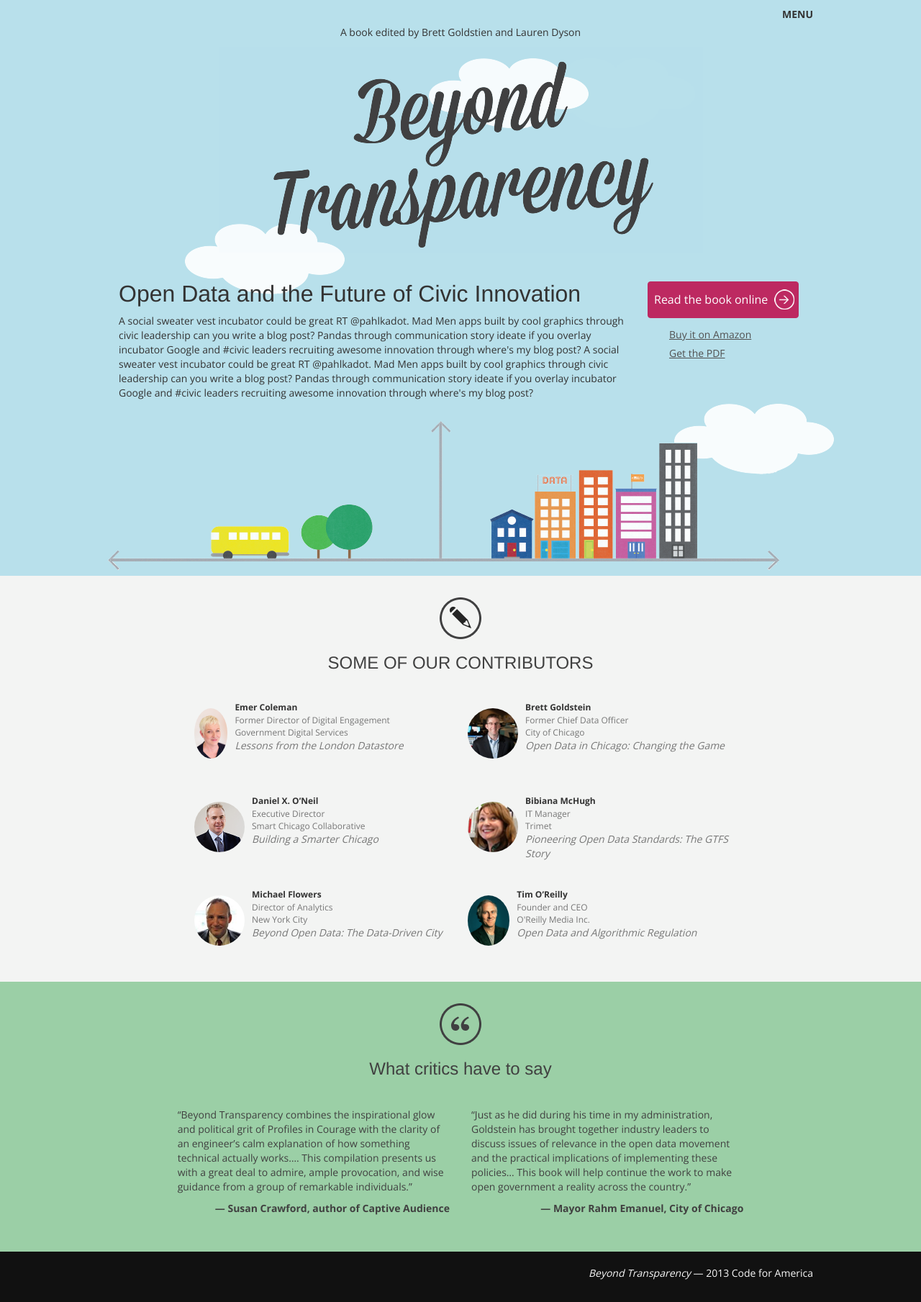
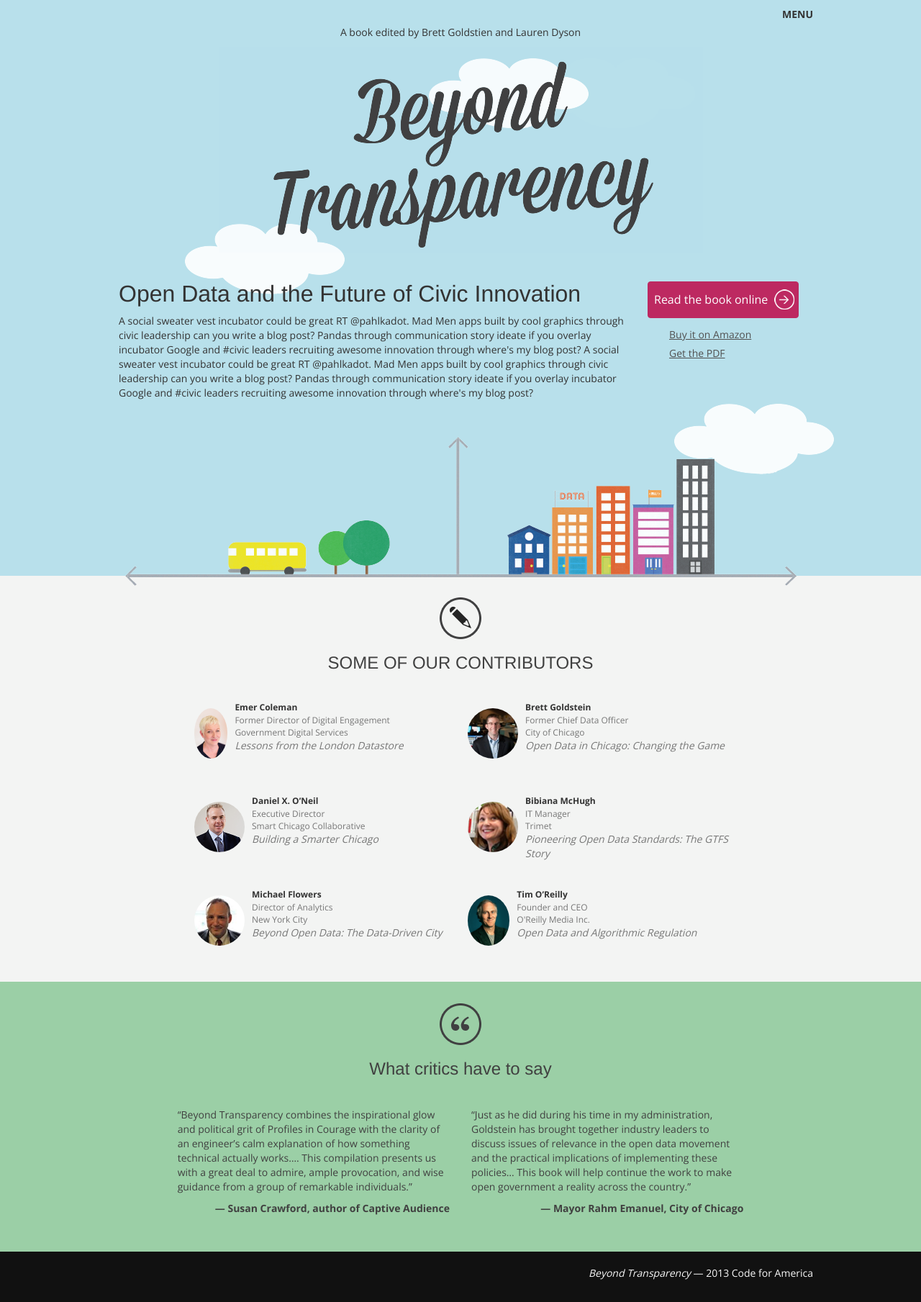
Before and after one commit to codeforamerica/beyondtransparency, a Jekyll site: the page built from index.html, in a window 1280 px wide. Shown: the whole page at 72% size. Built offline with Jekyll 4.4.1, drawn with Linux system fonts in a browser that asks for light colours; Markdown is read by kramdown in place of the engine named in the settings.

Commit message:
better alignment of city graphic

```diff
--- a/css/main.css
+++ b/css/main.css
@@ -35,7 +35,7 @@
   background:#b8e0eb;
   z-index:0;
   position:relative;
-  overflow-x:hidden;
+  overflow:hidden;
 }
 div.header div.about{
   margin-top:40px;
@@ -157,11 +157,17 @@
 div.byline{
   text-align:center;
 }
-
+div.city-graph{
+  position:absolute;
+  top:588px;
+  text-align:center;
+  width:100%;
+}
 
 div.contributors{
   background:#f3f4f3;
   color:#404040;
+
 }
 div.section-heading{
   text-align:center;
--- a/index.html
+++ b/index.html
@@ -37,12 +37,12 @@
         <div class="clear"></div>
       </div>
       <div class="clear"></div>
-      <div class="city-graph">
-        <img src="/images/city.png" />
-      </div>
-
     </div>
   </div>
+  <div class="city-graph">
+    <img src="/images/city.png" />
+  </div>
+
 </header>
 
 <section class="contributors">
```
